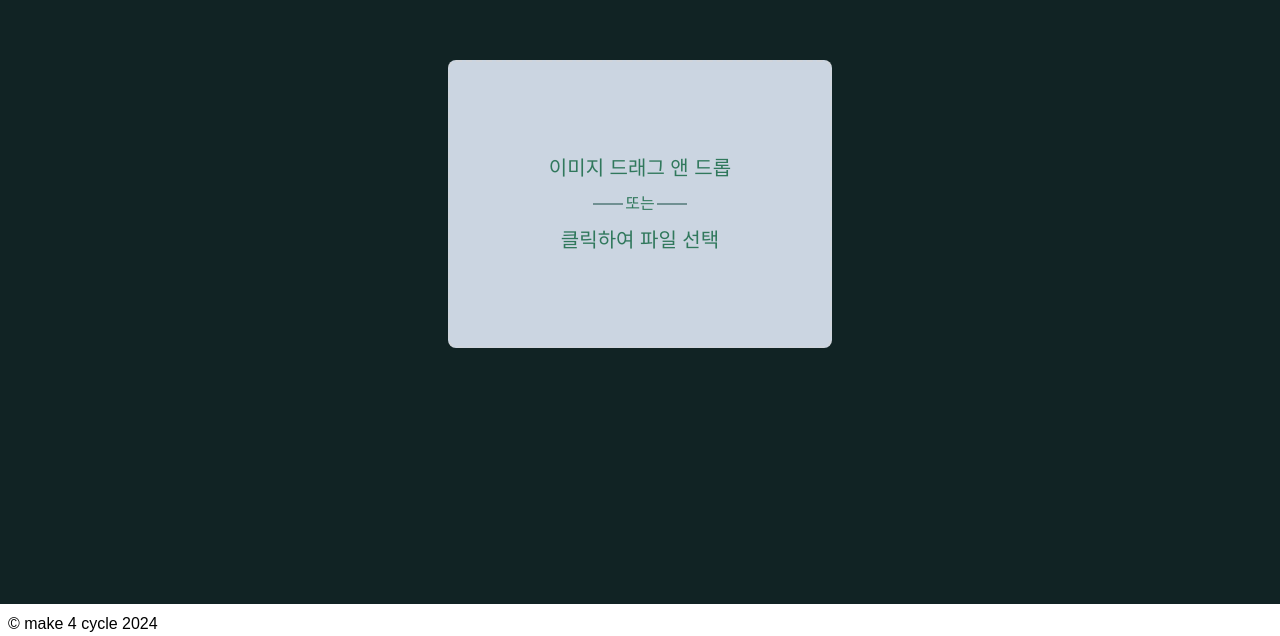
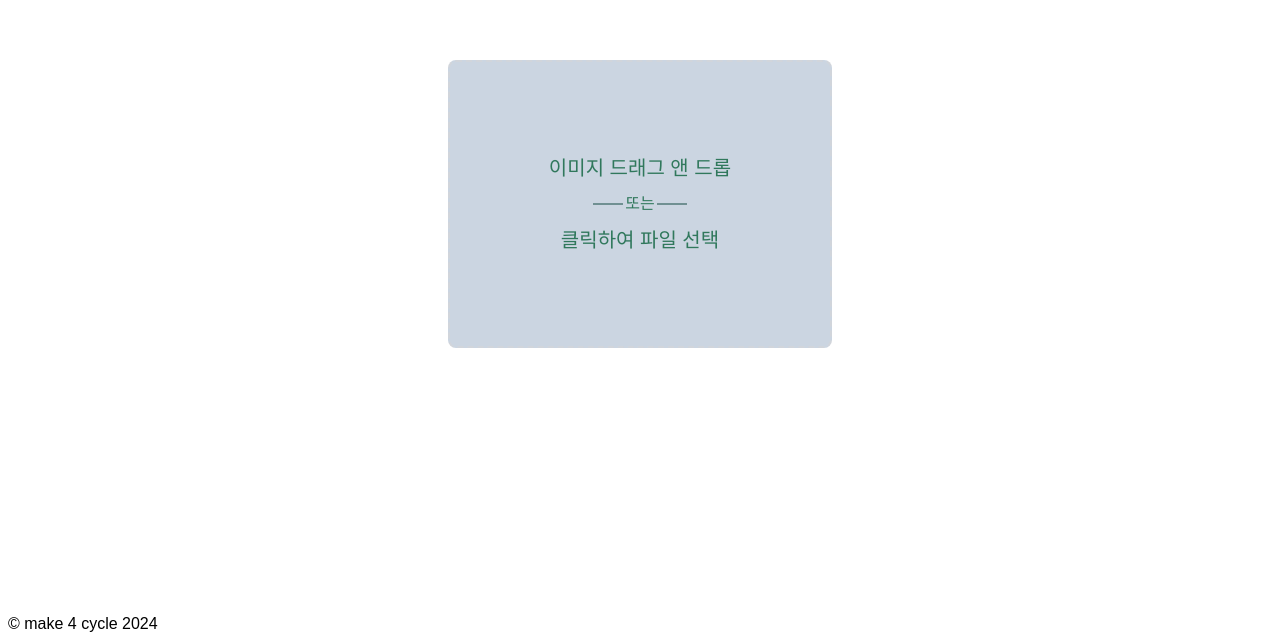
Before and after one commit to JeLee-river/make-4-cycle, a Next.js app: page /image-uploader in a window 1280 px wide. Shown: the part 196-832 px from the top of the page. Built offline with nearby package versions, Linux system fonts and the light colour scheme; no server answers; a web font is replaced by a local one.

Commit message:
:recycle: 메인페이지의 background 스타일을 layout으로 이동
메인페이지의 background 스타일을 layout으로 이동

```diff
--- a/src/app/(userInteraction)/image-uploader/layout.tsx
+++ b/src/app/(userInteraction)/image-uploader/layout.tsx
@@ -4,7 +4,7 @@ export default function ImageUploaderLayout({
   children: React.ReactNode;
 }) {
   return (
-    <section className='flex h-svh min-h-min w-full min-w-min items-center justify-center bg-dark-green bg-cover bg-center p-6'>
+    <section className='flex h-svh min-h-min w-full min-w-min items-center justify-center p-6'>
       {children}
     </section>
   );
```
